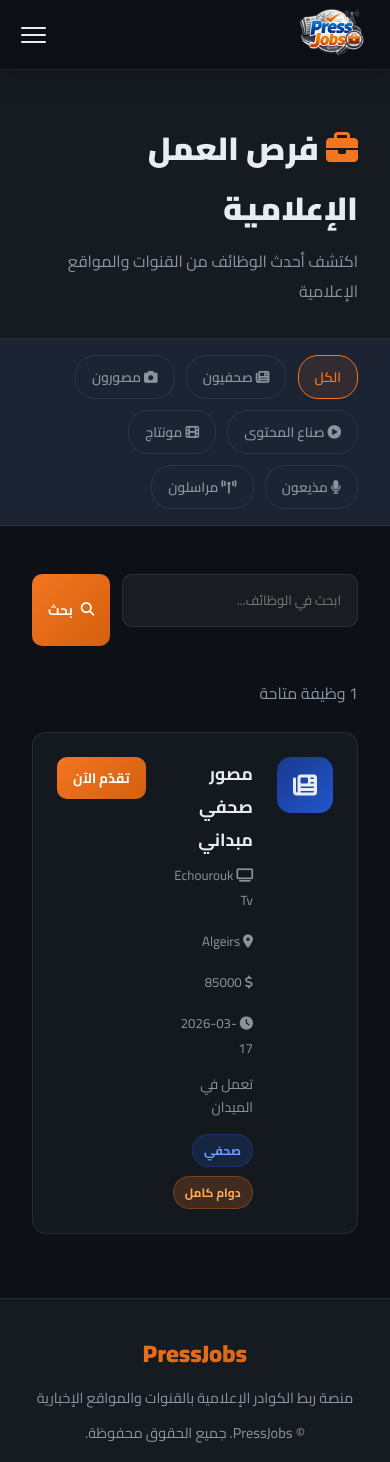
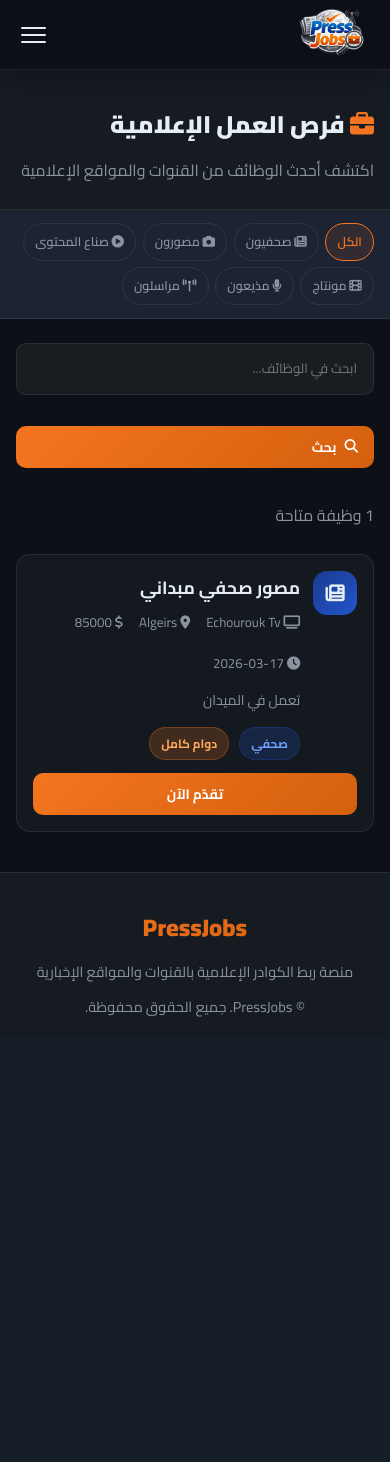
Before and after one commit to aminedachir/Press_jobs, a Flask app: page /jobs in a window 390 px wide. After the commit the page ends 1017 px from the top, so only its background shows below. Run offline with Flask 3, Linux system fonts and the light colour scheme; data comes from the database, SQL or seed files in the repository.

Commit message:
jobs pages responsive

```diff
--- a/templates/jobs.html
+++ b/templates/jobs.html
@@ -25,6 +25,18 @@
 .search-form input, .search-form select { flex: 1; min-width: 180px; }
 .empty-state { text-align: center; padding: 5rem 2rem; color: var(--text-muted); }
 .empty-state i { font-size: 4rem; margin-bottom: 1rem; opacity: 0.2; }
+@media(max-width:640px) {
+    .page-header { padding: 2rem 1rem 1.5rem; }
+    .page-header h1 { font-size: 1.5rem; }
+    .filter-bar { padding: 0.8rem 1rem; gap: 0.4rem; }
+    .filter-bar a { padding: 0.4rem 0.7rem; font-size: 0.78rem; }
+    .jobs-layout { padding: 1.5rem 1rem; }
+    .search-form { flex-direction: column; }
+    .search-form input, .search-form select { min-width: unset; width: 100%; }
+    .job-list-card { flex-wrap: wrap; gap: 0.8rem; padding: 1rem; }
+    .jlc-icon { width: 44px; height: 44px; font-size: 1.2rem; }
+    .job-list-card > .btn { width: 100%; justify-content: center; }
+}
 </style>
 {% endblock %}
 {% block content %}
```
Also changed, not shown: templates/channels.html (+9 -1 lines), templates/job_detail.html (+7 -0 lines), templates/journalists.html (+9 -0 lines).
